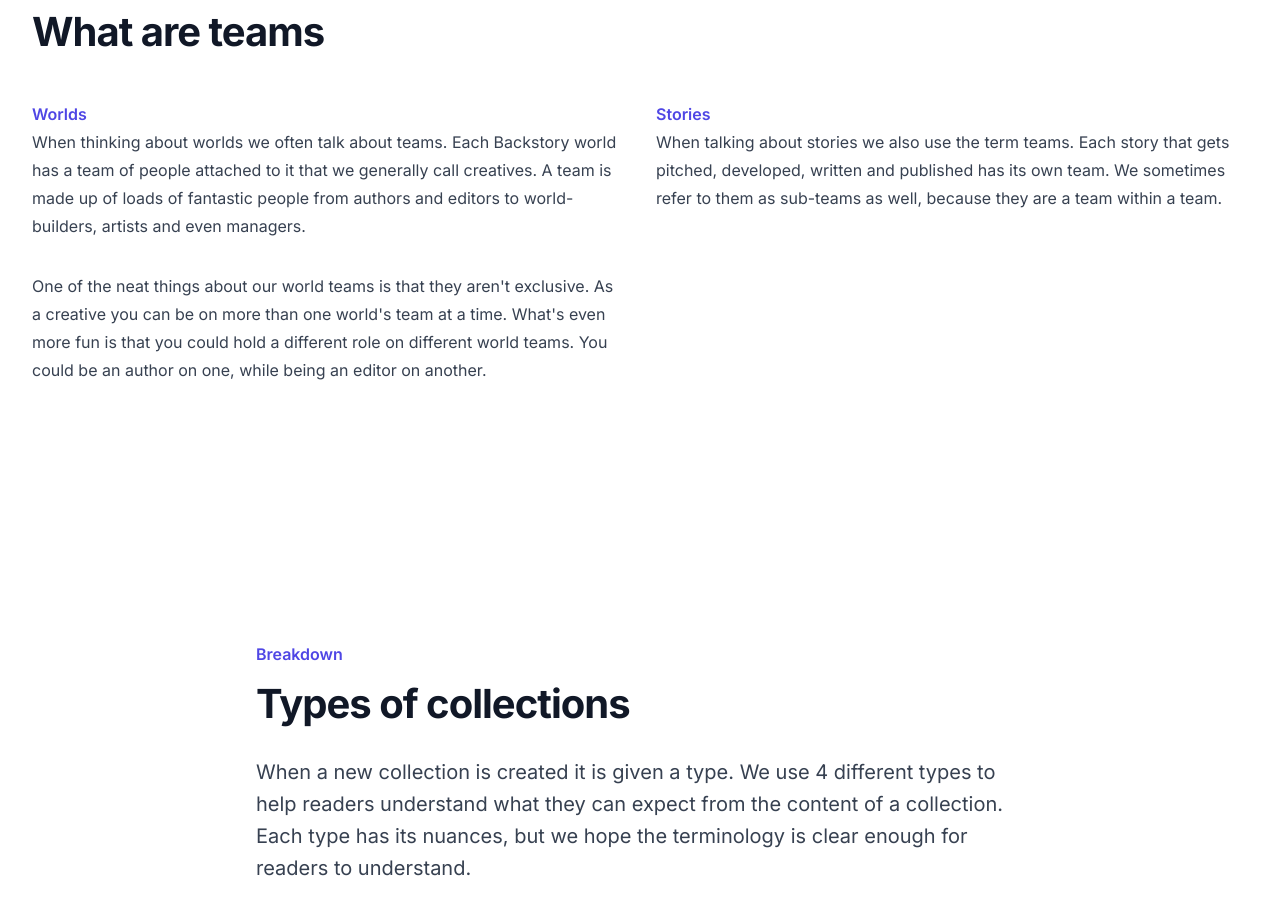
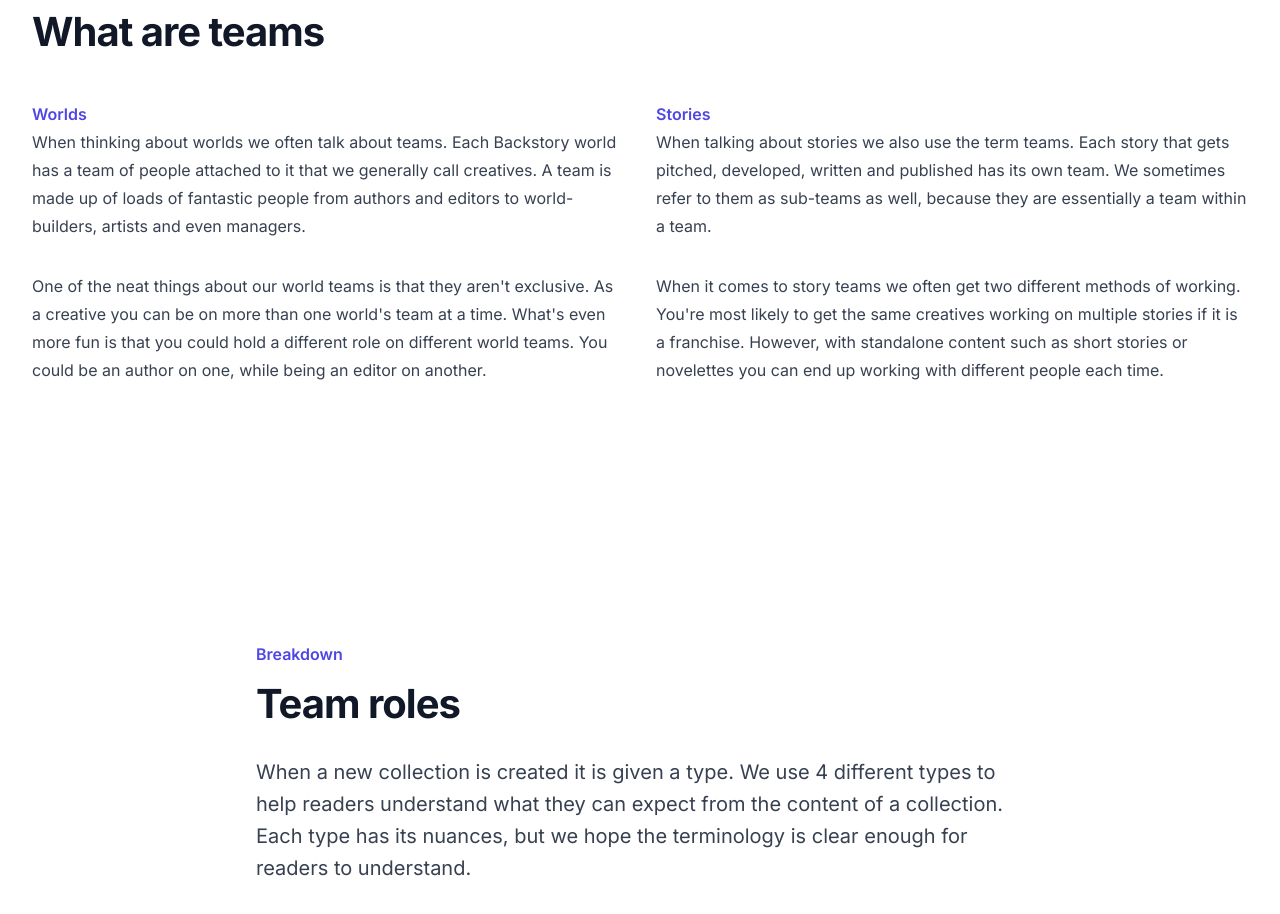
Before and after one commit to BackStoryOrg/website, a Next.js app: page /guides/teams in a window 1280 px wide. Shown: the part 720-1634 px from the top of the page. Built offline with nearby package versions, Linux system fonts and the light colour scheme.

Commit message:
Update Teams

```diff
--- a/src/components/guides/Teams.tsx
+++ b/src/components/guides/Teams.tsx
@@ -33,10 +33,10 @@ export function TeamsContent1() {
             <div>
               <p className="text-base font-semibold leading-7 text-indigo-600">Stories</p>
               <p>
-                When talking about stories we also use the term teams. Each story that gets pitched, developed, written and published has its own team. We sometimes refer to them as sub-teams as well, because they are a team within a team.
+                When talking about stories we also use the term teams. Each story that gets pitched, developed, written and published has its own team. We sometimes refer to them as sub-teams as well, because they are essentially a team within a team.
               </p>
               <p className="mt-8">
-
+                When it comes to story teams we often get two different methods of working. You&apos;re most likely to get the same creatives working on multiple stories if it is a franchise. However, with standalone content such as short stories or novelettes you can end up working with different people each time.
               </p>
             </div>
           </div>
@@ -51,7 +51,7 @@ export function TeamsContent2() {
     <div className="bg-white px-6 py-32 lg:px-8">
       <div className="mx-auto max-w-3xl text-base leading-7 text-gray-700">
         <p className="text-base font-semibold leading-7 text-indigo-600">Breakdown</p>
-        <h1 className="mt-2 text-3xl font-bold tracking-tight text-gray-900 sm:text-4xl">Types of collections</h1>
+        <h1 className="mt-2 text-3xl font-bold tracking-tight text-gray-900 sm:text-4xl">Team roles</h1>
         <p className="mt-6 text-xl leading-8">
           When a new collection is created it is given a type. We use 4 different types to help readers understand what they can expect from the content of a collection. Each type has its nuances, but we hope the terminology is clear enough for readers to understand.
         </p>
```
